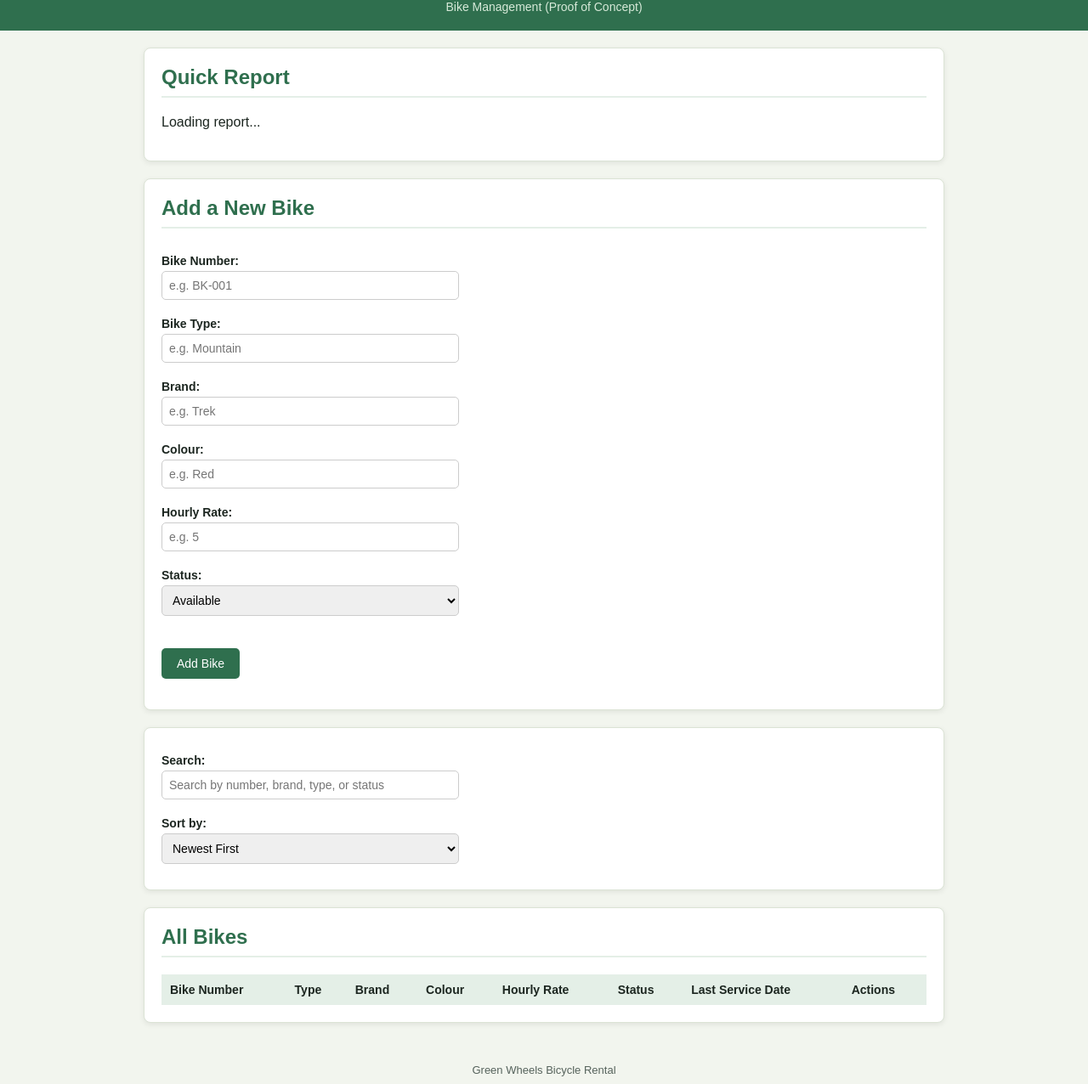
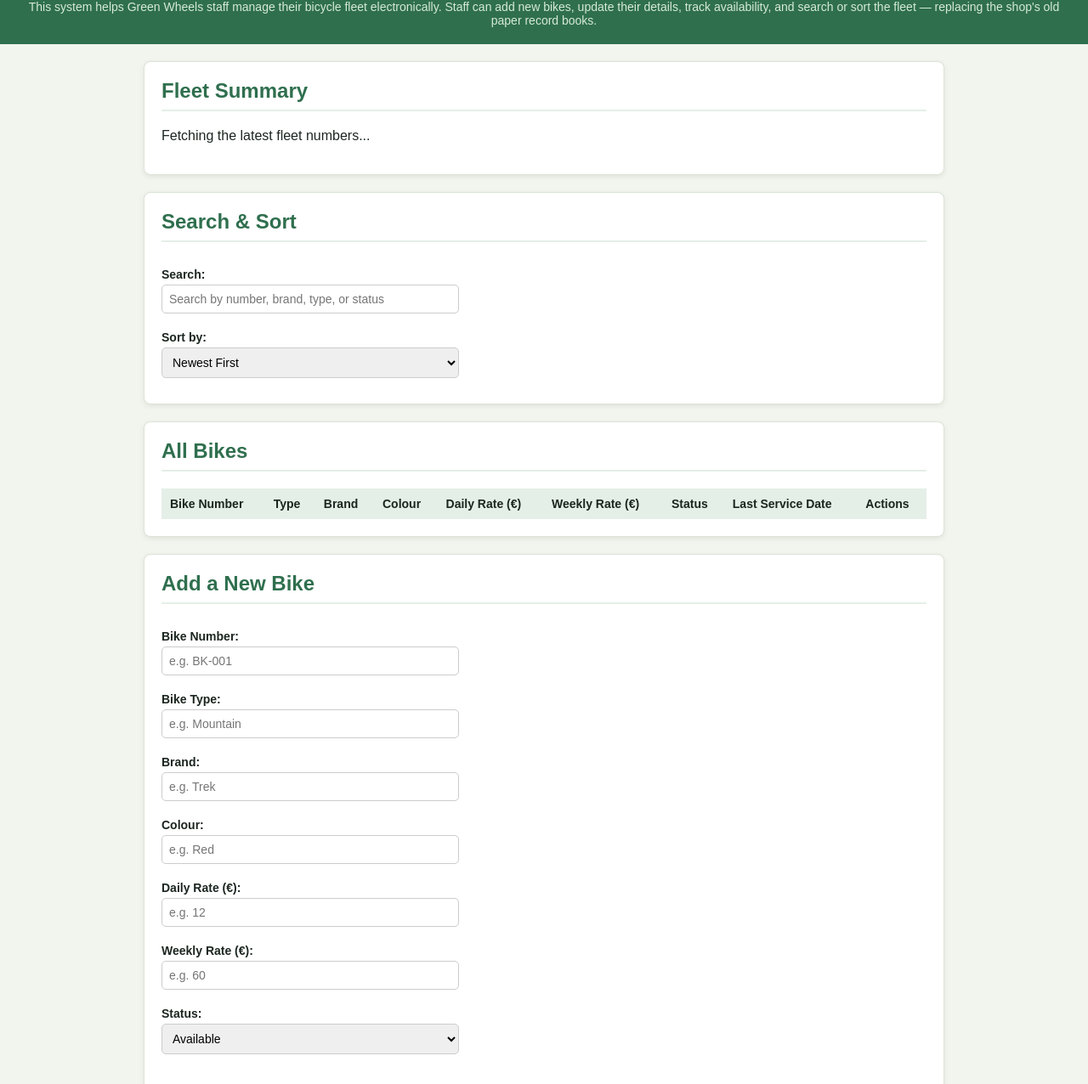
Before and after one commit to matiullahmalik/20100125-Project, a plain HTML site: page index.html in a window 1280 px wide. Shown: the part 56-1332 px from the top of the page at 85% size. Drawn offline with Linux system fonts and the light colour scheme.

Commit message:
index.html

```diff
--- a/index.html
+++ b/index.html
@@ -2,24 +2,73 @@
 <html lang="en">
 <head>
   <meta charset="UTF-8" />
-  <title>Green Wheels Bicycle Rental - Bike Management</title>
+  <title>Bicycle Rental and Management System</title>
   <link rel="stylesheet" href="style.css" />
 </head>
 <body>
 
-  <!-- ================= HEADER ================= -->
+  <!-- HEADER -->
   <header id="page-header">
-    <h1>🚲 Green Wheels Bicycle Rental</h1>
-    <p>Bike Management (Proof of Concept)</p>
+    <h1>🚲 Bicycle Rental and Management System</h1>
+    <p>
+      This system helps Green Wheels staff manage their bicycle fleet electronically.
+      Staff can add new bikes, update their details, track availability, and search or
+      sort the fleet — replacing the shop's old paper record books.
+    </p>
   </header>
 
-  <!-- ================= REPORT SECTION ================= -->
+  <!-- REPORT SECTION -->
   <section id="report-section" class="box">
-    <h2>Quick Report</h2>
-    <p id="report-text">Loading report...</p>
+    <h2>Fleet Summary</h2>
+    <p id="report-text">Fetching the latest fleet numbers...</p>
   </section>
 
-  <!-- ================= ADD / EDIT BIKE FORM ================= -->
+  <!-- SEARCH AND SORT -->
+  <section id="controls-section" class="box">
+    <h2>Search &amp; Sort</h2>
+    <label for="search-box">Search:</label>
+    <input
+      type="text"
+      id="search-box"
+      placeholder="Search by number, brand, type, or status"
+      onkeyup="loadBikes()"
+    />
+
+    <label for="sort-select">Sort by:</label>
+    <select id="sort-select" onchange="loadBikes()">
+      <option value="">Newest First</option>
+      <option value="type">Type</option>
+      <option value="brand">Brand</option>
+      <option value="dailyRate">Daily Rate</option>
+      <option value="weeklyRate">Weekly Rate</option>
+      <option value="status">Status</option>
+    </select>
+  </section>
+
+  <!-- BIKE TABLE -->
+  <section id="table-section" class="box">
+    <h2>All Bikes</h2>
+    <table id="bike-table">
+      <thead>
+        <tr>
+          <th>Bike Number</th>
+          <th>Type</th>
+          <th>Brand</th>
+          <th>Colour</th>
+          <th>Daily Rate (&euro;)</th>
+          <th>Weekly Rate (&euro;)</th>
+          <th>Status</th>
+          <th>Last Service Date</th>
+          <th>Actions</th>
+        </tr>
+      </thead>
+      <tbody id="bike-table-body">
+        <!-- Rows are added here dynamically by script.js -->
+      </tbody>
+    </table>
+  </section>
+
+  <!-- ADD / EDIT BIKE FORM -->
   <section id="form-section" class="box">
     <h2 id="form-title">Add a New Bike</h2>
 
@@ -39,8 +88,11 @@
     <label for="colour">Colour:</label>
     <input type="text" id="colour" placeholder="e.g. Red" />
 
-    <label for="hourlyRate">Hourly Rate:</label>
-    <input type="number" id="hourlyRate" placeholder="e.g. 5" step="0.01" />
+    <label for="dailyRate">Daily Rate (&euro;):</label>
+    <input type="number" id="dailyRate" placeholder="e.g. 12" step="0.01" />
+
+    <label for="weeklyRate">Weekly Rate (&euro;):</label>
+    <input type="number" id="weeklyRate" placeholder="e.g. 60" step="0.01" />
 
     <label for="status">Status:</label>
     <select id="status">
@@ -57,48 +109,6 @@
     <p id="form-message"></p>
   </section>
 
-  <!-- ================= SEARCH AND SORT ================= -->
-  <section id="controls-section" class="box">
-    <label for="search-box">Search:</label>
-    <input
-      type="text"
-      id="search-box"
-      placeholder="Search by number, brand, type, or status"
-      onkeyup="loadBikes()"
-    />
-
-    <label for="sort-select">Sort by:</label>
-    <select id="sort-select" onchange="loadBikes()">
-      <option value="">Newest First</option>
-      <option value="type">Type</option>
-      <option value="brand">Brand</option>
-      <option value="hourlyRate">Hourly Rate</option>
-      <option value="status">Status</option>
-    </select>
-  </section>
-
-  <!-- ================= BIKE TABLE ================= -->
-  <section id="table-section" class="box">
-    <h2>All Bikes</h2>
-    <table id="bike-table">
-      <thead>
-        <tr>
-          <th>Bike Number</th>
-          <th>Type</th>
-          <th>Brand</th>
-          <th>Colour</th>
-          <th>Hourly Rate</th>
-          <th>Status</th>
-          <th>Last Service Date</th>
-          <th>Actions</th>
-        </tr>
-      </thead>
-      <tbody id="bike-table-body">
-        <!-- Rows are added here dynamically by script.js -->
-      </tbody>
-    </table>
-  </section>
-
   <footer id="page-footer">
     <p>Green Wheels Bicycle Rental</p>
   </footer>
```
